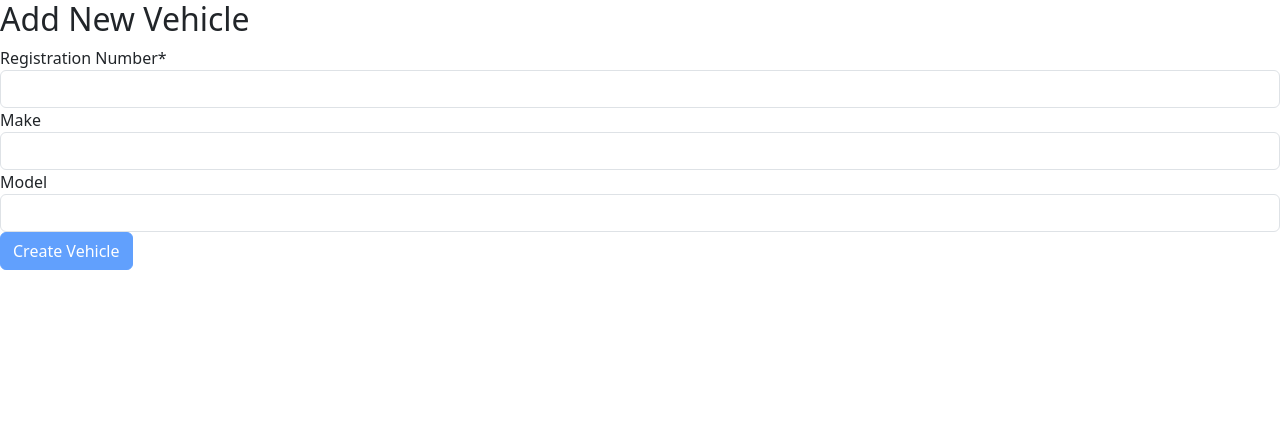
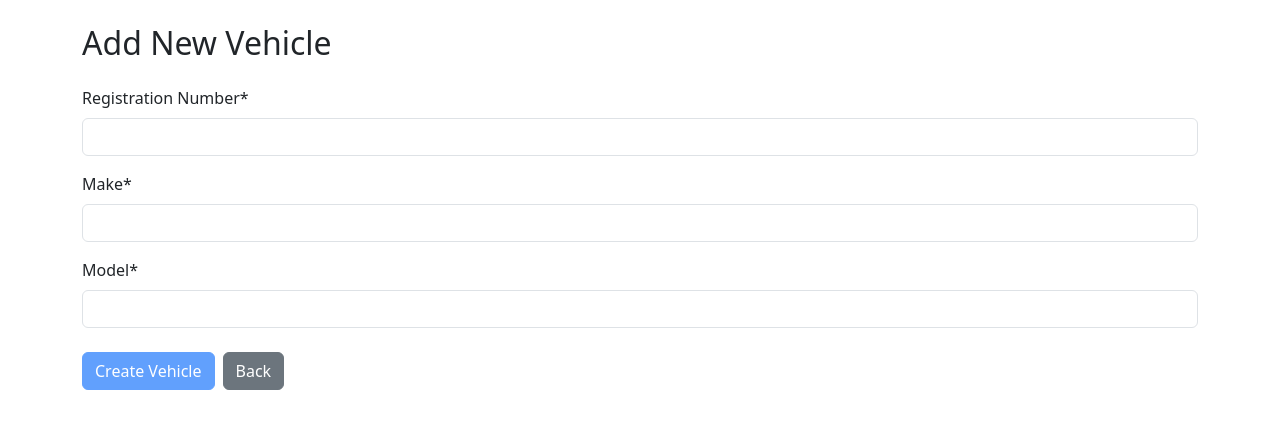
Before and after one commit to fionntmcc/Advanced-Data-Centric-Web-App, an Angular app in the folder CG00414386/: page /addVehicle in a window 1280 px wide. Shown: the top 428 px of the page. Built offline with nearby package versions, Linux system fonts and the light colour scheme.

Commit message:
Style add vehicle page.

```diff
--- a/CG00414386/src/app/components/create-vehicle/create-vehicle.component.html
+++ b/CG00414386/src/app/components/create-vehicle/create-vehicle.component.html
@@ -1,42 +1,46 @@
-<div class="create-vehicle-container">
-    <h2>Add New Vehicle</h2>
+<div class="create-vehicle-container container mt-4">
+    <h2 class="mb-4">Add New Vehicle</h2>
 
+    <!-- Success -->
     <div *ngIf="submitSuccess" class="alert alert-success">
         Vehicle created successfully! Redirecting...
     </div>
 
+    <!-- Error handling -->
     <div *ngIf="submitError" class="alert alert-danger">
         {{ submitError }}
     </div>
 
-    <form #vehicleForm="ngForm" (ngSubmit)="createVehicle(vehicleForm)" *ngIf="!submitSuccess">
-        <div class="form-group">
-            <label for="reg">Registration Number*</label>
-            <input type="text" id="reg" name="reg" class="form-control" [(ngModel)]="vehicle.reg" required
-                #regField="ngModel">
-            <div *ngIf="regField.invalid && (regField.dirty || regField.touched)" class="error-message">
-                Registration number is required
-            </div>
+    <!-- Form for fields - all necessary fields -->
+    <form #vehicleForm="ngForm" (ngSubmit)="createVehicle(vehicleForm)" *ngIf="!submitSuccess" class="mb-4">
+        <div class="form-group mb-3">
+            <label for="reg" class="form-label">Registration Number*</label>
+            <input type="text" id="reg" name="reg" class="form-control" [(ngModel)]="vehicle.reg" required #reg>
         </div>
 
-        <div class="form-group">
-            <label for="make">Make</label>
+        <div class="form-group mb-3">
+            <label for="make" class="form-label">Make*</label>
             <input type="text" id="make" name="make" class="form-control" [(ngModel)]="vehicle.make" required
                 #makeField="ngModel">
-            <div *ngIf="makeField.invalid && (makeField.dirty || makeField.touched)" class="error-message">
+            <div *ngIf="makeField.invalid && (makeField.dirty || makeField.touched)" class="invalid-feedback d-block">
                 Make is required
             </div>
         </div>
 
-        <div class="form-group">
-            <label for="model">Model</label>
+        <div class="form-group mb-3">
+            <label for="model" class="form-label">Model*</label>
             <input type="text" id="model" name="model" class="form-control" [(ngModel)]="vehicle.model" required
                 #modelField="ngModel">
-            <div *ngIf="modelField.invalid && (modelField.dirty || modelField.touched)" class="error-message">
+            <div *ngIf="modelField.invalid && (modelField.dirty || modelField.touched)" class="invalid-feedback d-block">
                 Model is required
             </div>
         </div>
 
-        <button type="submit" class="btn btn-primary" [disabled]="vehicleForm.invalid">Create Vehicle</button>
+        <div class="row mt-4">
+            <div class="col">
+                <button type="submit" class="btn btn-primary" [disabled]="vehicleForm.invalid">Create Vehicle</button>
+                <button (click)="goBack()" type="button" class="btn btn-secondary ms-2">Back</button>
+            </div>
+        </div>
     </form>
 </div>
--- a/CG00414386/src/app/components/create-vehicle/create-vehicle.component.ts
+++ b/CG00414386/src/app/components/create-vehicle/create-vehicle.component.ts
@@ -1,5 +1,5 @@
 import { Component, inject } from '@angular/core';
-import { Router } from '@angular/router';
+import { Router, RouterModule } from '@angular/router';
 import { FormsModule } from '@angular/forms';
 import { CommonModule } from '@angular/common';
 import { VehiclePost } from '../../interfaces/garageInterfaces';
@@ -7,7 +7,8 @@ import { GarageService } from '../../services/garage.service';
 
 @Component({
   selector: 'app-create-vehicle',
-  imports: [FormsModule, CommonModule],
+  standalone: true,
+  imports: [FormsModule, CommonModule, RouterModule],
   templateUrl: './create-vehicle.component.html',
   styleUrl: './create-vehicle.component.scss'
 })
@@ -42,13 +43,13 @@ export class CreateVehicleComponent {
       model: this.vehicle.model
     };
 
-    // Call the service to create the vehicle
+    // Call the service to create the vehicle.
     this.garageService.postVehicle(vehicleData).subscribe(
       response => {
         console.log('Vehicle created successfully:', response);
         this.submitting = false;
         this.submitSuccess = true;
-        // Navigate to the vehicles list after a short delay
+        // Navigate to the vehicles list after a delay.
         setTimeout(() => {
           this.router.navigate(['/vehicles']);
         }, 1500);
@@ -60,4 +61,8 @@ export class CreateVehicleComponent {
       }
     );
   }
+
+  goBack() {
+    this.router.navigate(['/vehicles']);
+  }
 }
--- a/CG00414386/src/app/components/details/details.component.html
+++ b/CG00414386/src/app/components/details/details.component.html
@@ -38,8 +38,8 @@
           <!-- Display current mechanic ID value -->
           <div class="current-value">
             Current input: <strong>{{ currentMechanicId }}</strong>
-            <span *ngIf="currentMechanicId !== vehicle.mechanic.mid" class="changed-value">
-              (Changed from: {{ vehicle.mechanic.mid }})
+            <span *ngIf="currentMechanicId !== vehicle.mechanic?.mid || ''" class="changed-value">
+              (Changed from: {{ vehicle.mechanic?.mid }})
             </span>
           </div>
 
--- a/CG00414386/src/app/components/details/details.component.ts
+++ b/CG00414386/src/app/components/details/details.component.ts
@@ -47,7 +47,7 @@ export class DetailsComponent implements OnInit {
             this.isLoading = false;
 
             // Initialize the current mechanic ID
-            this.currentMechanicId = data.mechanic.mid;
+            this.currentMechanicId = data.mechanic?.mid || '';
           },
           error => {
             console.error('Error fetching vehicle details:', error);
@@ -81,9 +81,9 @@ export class DetailsComponent implements OnInit {
       reg: vehicle.reg,
       make: vehicle.make,
       model: vehicle.model,
-      mechanicId: vehicle.mechanic.mid,
-      mechanicName: vehicle.mechanic.name,
-      garageLocation: vehicle.mechanic.garage.location,
+      mechanicId: vehicle.mechanic?.mid || 'Not assigned',
+      mechanicName: vehicle.mechanic?.name|| 'Not assigned',
+      garageLocation: vehicle.mechanic?.garage?.location || 'Not assigned',
     });
   }
 
@@ -92,7 +92,7 @@ export class DetailsComponent implements OnInit {
     // Use the currentMechanicId directly
     console.log('Current Mechanic ID:', this.currentMechanicId);
     if (!this.currentMechanicId || !this.vehicle) {
-      this.submitMessage = 'Error: Mechanic ID and vehicle registration are required';
+      this.submitMessage = 'Error: Mechanic ID is required';
       return;
     }
 
@@ -108,7 +108,7 @@ export class DetailsComponent implements OnInit {
           console.log('Update successful:', response);
 
           // Update the local vehicle object to reflect changes
-          if (this.vehicle) {
+          if (this.vehicle?.mechanic?.mid) {
             this.vehicle.mechanic.mid = this.currentMechanicId;
           }
         },
--- a/CG00414386/src/app/components/vehicles/vehicles.component.html
+++ b/CG00414386/src/app/components/vehicles/vehicles.component.html
@@ -30,9 +30,9 @@
               <td>{{ vehicle.reg }}</td>
               <td>{{ vehicle.make }}</td>
               <td>{{ vehicle.model }}</td>
-              <td>{{ vehicle.owner.cid }}, {{ vehicle.owner.name }}</td>
-              <td>{{ vehicle.mechanic.mid}}, {{ vehicle.mechanic.name }}, {{ vehicle.mechanic.salary }}, {{
-                vehicle.mechanic.garage.gid }}, {{ vehicle.mechanic.garage.location }} </td>
+              <td>{{ vehicle.owner?.cid || "Not assigned" }}, {{ vehicle.owner?.name || "Not assigned" }}</td>
+              <td>{{ vehicle.mechanic?.mid || "Not assigned" }}, {{ vehicle.mechanic?.name || "Not assigned" }}, {{ vehicle.mechanic?.salary }}, {{
+                vehicle.mechanic?.garage?.gid || "Not assigned" }}, {{ vehicle.mechanic?.garage?.location || "Not assigned" }} </td>
               <td>
                 <button (click)="updateVehicle(vehicle.reg)" class="btn btn-primary">Update</button>
               </td>
@@ -40,6 +40,8 @@
           }
         </tbody>
       </table>
+
+      <button (click)="createVehicle()" class="btn btn-success">Add New Vehicle</button>
     }
   </div>
 </div>
--- a/CG00414386/src/app/components/vehicles/vehicles.component.ts
+++ b/CG00414386/src/app/components/vehicles/vehicles.component.ts
@@ -50,4 +50,8 @@ export class VehiclesComponent {
     window.location.href = `/vehicleDetails/${reg}`;
   }
 
+  createVehicle() {
+    window.location.href = '/addVehicle';
+  }
+
 }
```
Also changed, not shown: CG00414386/src/app/interfaces/garageInterfaces.ts (+5 -6 lines).
